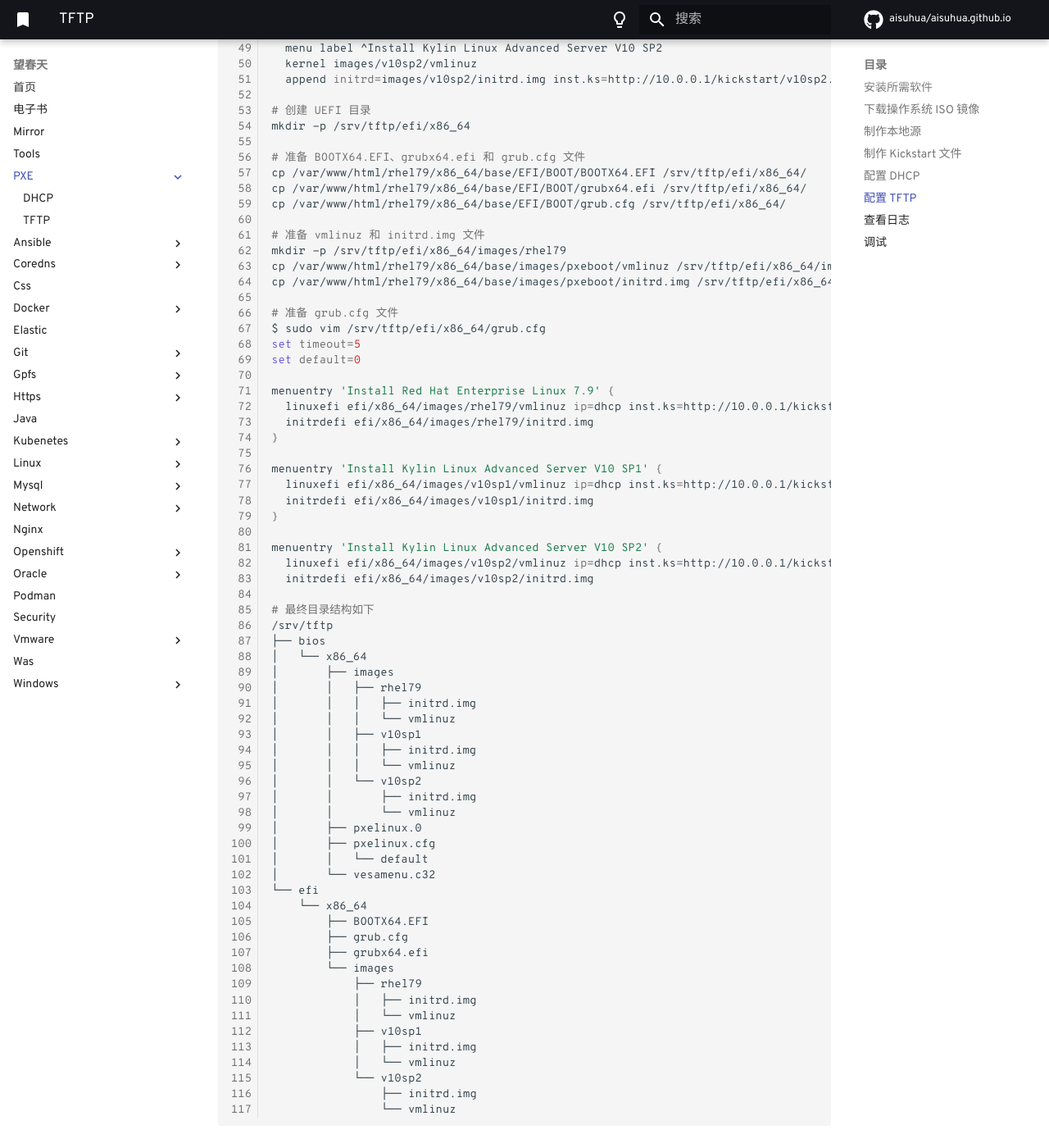
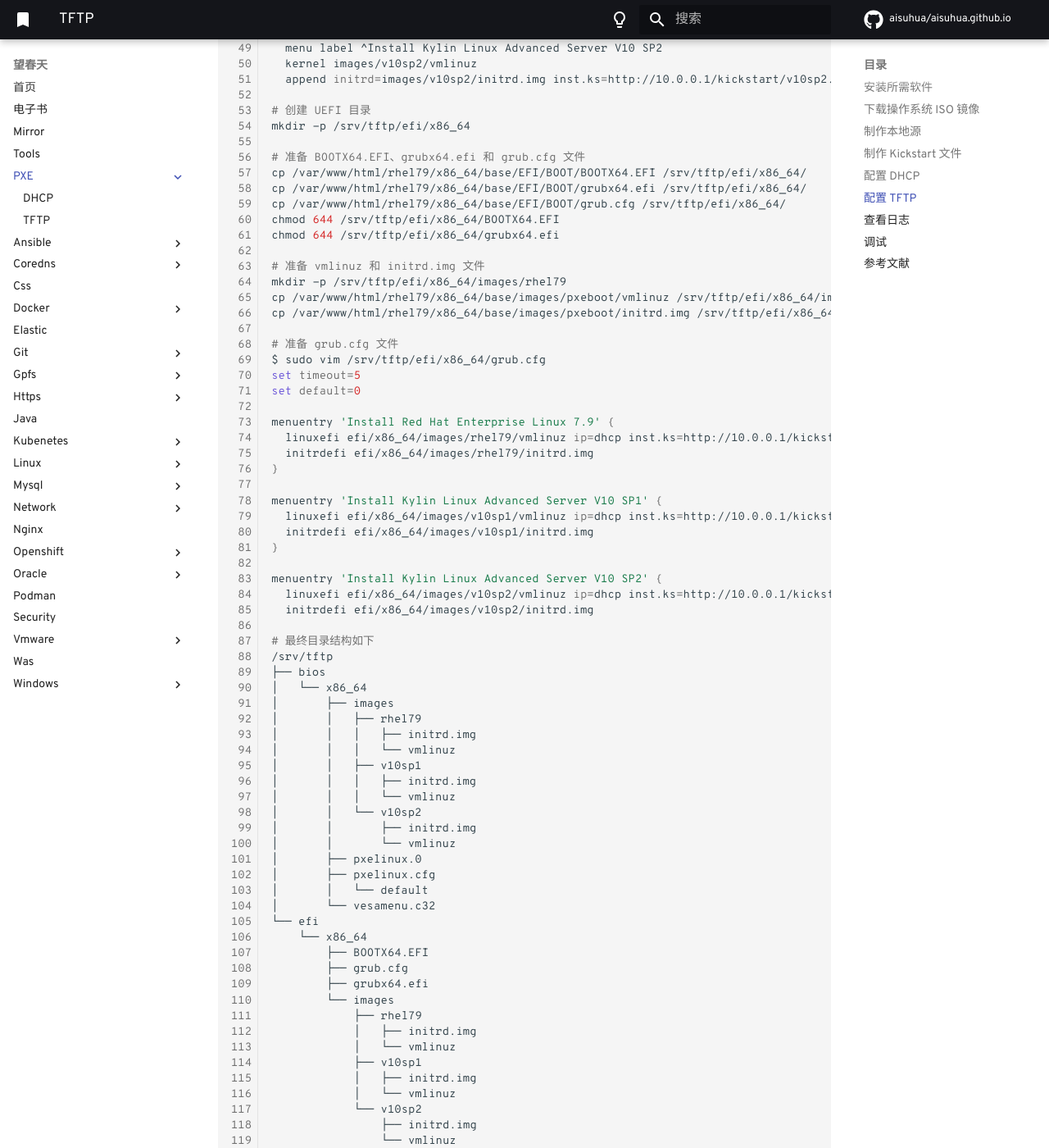
Before and after one commit to aisuhua/aisuhua.github.io, an MkDocs documentation site: the page built from docs/PXE/index.md, in a window 1280 px wide and 1400 px high, scrolled down 3454 px. Shown: the whole window at 82% size. Built offline with MkDocs 1.6.1 and Material for MkDocs 9.7.7, drawn with Linux system fonts in a browser that asks for light colours; comment, search, counter and statistics services are not loaded; some of the changed text lies outside the part shown.

Commit message:
index.md

````diff
--- a/docs/PXE/index.md
+++ b/docs/PXE/index.md
@@ -179,6 +179,8 @@
 cp /var/www/html/rhel79/x86_64/base/EFI/BOOT/BOOTX64.EFI /srv/tftp/efi/x86_64/
 cp /var/www/html/rhel79/x86_64/base/EFI/BOOT/grubx64.efi /srv/tftp/efi/x86_64/
 cp /var/www/html/rhel79/x86_64/base/EFI/BOOT/grub.cfg /srv/tftp/efi/x86_64/
+chmod 644 /srv/tftp/efi/x86_64/BOOTX64.EFI
+chmod 644 /srv/tftp/efi/x86_64/grubx64.efi
 
 # 准备 vmlinuz 和 initrd.img 文件
 mkdir -p /srv/tftp/efi/x86_64/images/rhel79
@@ -265,3 +267,8 @@
 Received 27158 bytes in 0.1 seconds
 tftp>
 ```
+
+## 参考文献
+
+1. [Change permissions for grub2/shim.efi](https://bugzilla.redhat.com/show_bug.cgi?id=1672498)
+2. [How to set-up and configure a PXE Server](https://access.redhat.com/solutions/163253)
````
Also changed, not shown: docs/PXE/tftp.md (+2 -0 lines).
